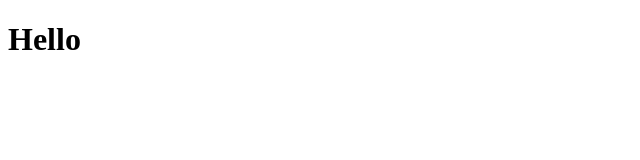
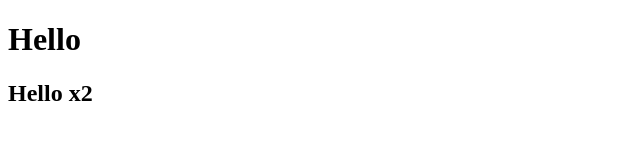
Before and after one commit to lowercasemist46/new-project, a plain HTML site: page index.html in a window 1280 px wide. Shown: the whole page, without its empty margins (0-640 px from the left). Drawn offline with Linux system fonts and the light colour scheme.

Commit message:
This is my second commit

```diff
--- a/index.html
+++ b/index.html
@@ -9,5 +9,6 @@
 </head>
 <body>
     <h1>Hello</h1>
+    <h2>Hello x2</h2>
 </body>
 </html>
```
